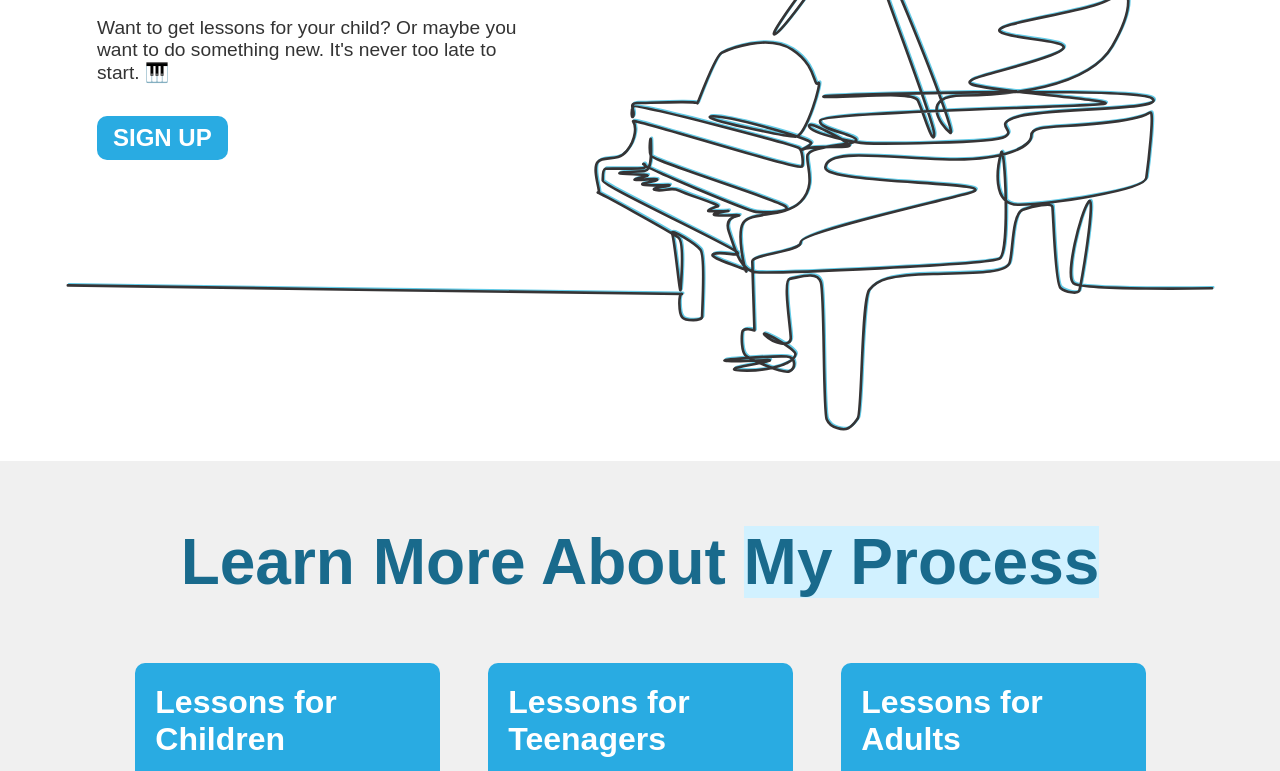
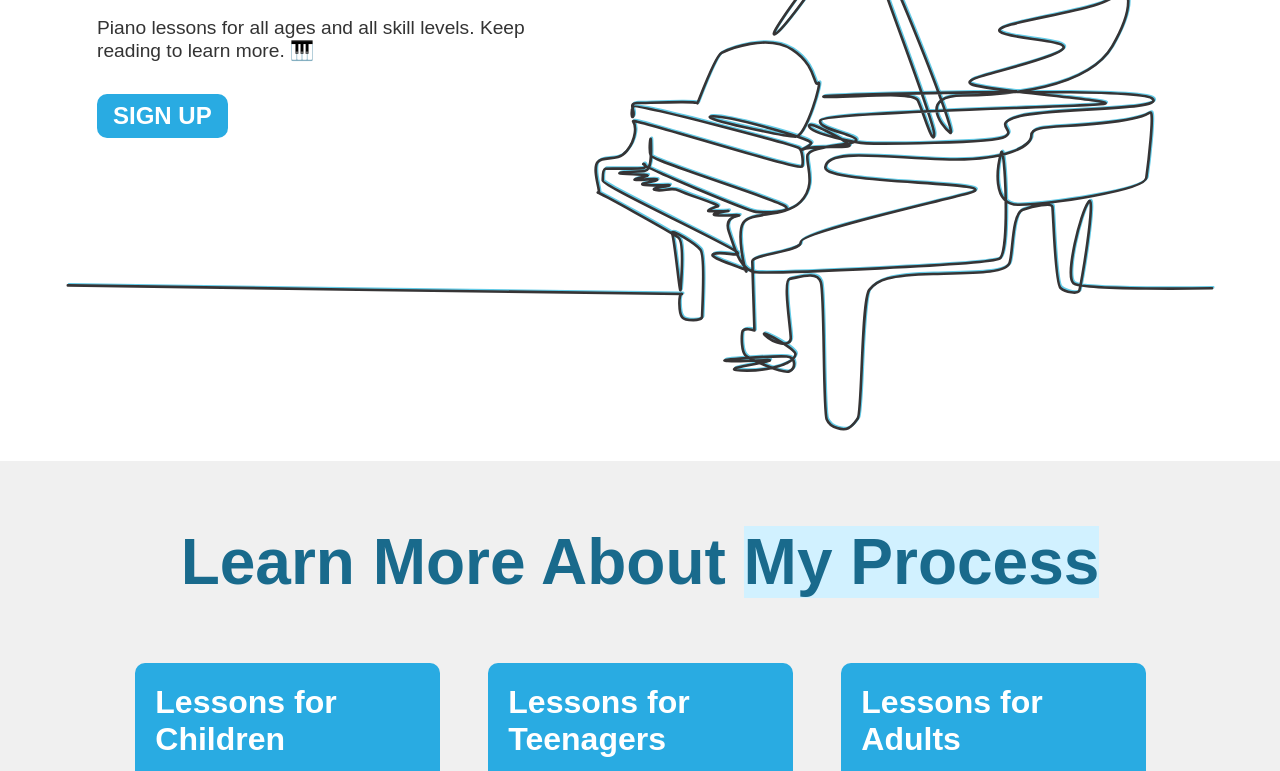
Before and after one commit to cwatchley4/atchleymusicstudio, a plain HTML site: page index.html in a window 1280 px wide. Shown: the part 259-1030 px from the top of the page. Drawn offline with Linux system fonts and the light colour scheme; a script that the page names is missing.

Commit message:
Update index.html
Update hero text.

```diff
--- a/index.html
+++ b/index.html
@@ -106,8 +106,8 @@
             <span class="highlight">Piano Lessons</span> in <br />Canton, IL.
           </h1>
           <p>
-            Want to get lessons for your child? Or maybe you want to do
-            something new. It's never too late to start. 🎹
+            Piano lessons for all ages and all skill levels. Keep reading to
+            learn more. 🎹
           </p>
           <a class="button" href="#signup">Sign Up</a>
         </div>
```
